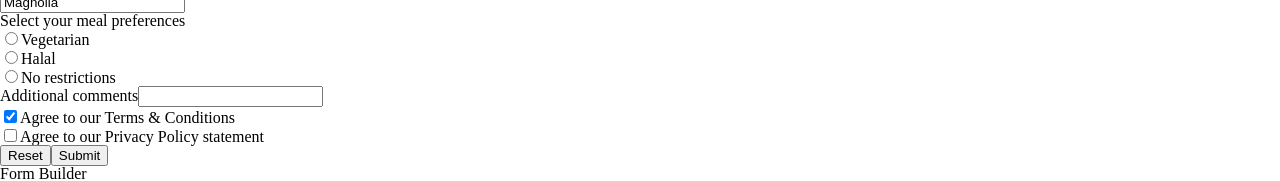
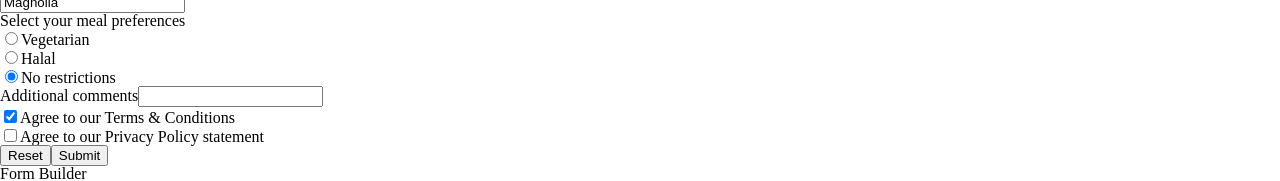
Before and after one commit to geekyme/demo-react-hooks, a Next.js app: page / in a window 1280 px wide. Shown: the part 447-628 px from the top of the page. Built offline with nearby package versions, Linux system fonts and the light colour scheme.

Commit message:
Fix initial state of the meal selection

```diff
--- a/components/Demo/index.jsx
+++ b/components/Demo/index.jsx
@@ -117,7 +117,7 @@ export default function Demo() {
                 { value: "halal", label: "Halal" },
                 { value: "none", label: "No restrictions" }
               ]}
-              initialState="f"
+              initialState="none"
             />
             <FormInput
               label="Additional comments"
```
